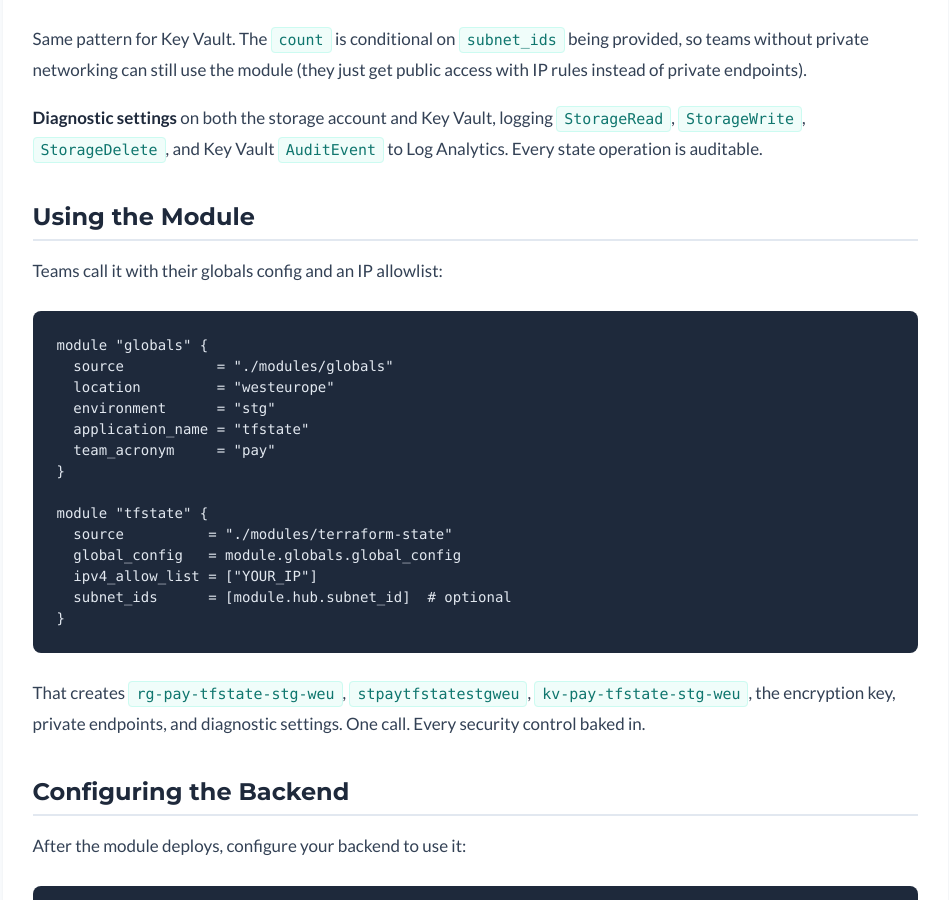
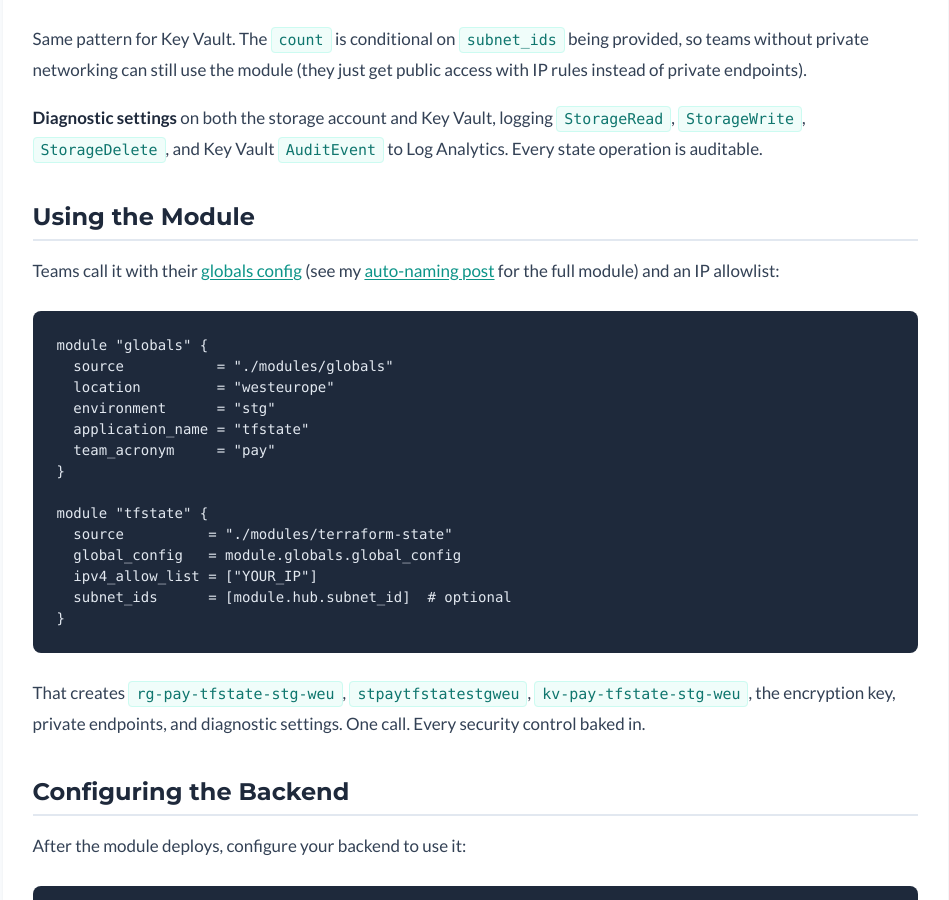
Before and after one commit to aminueza/aminueza.github.io, a Jekyll site: the page built from _posts/2026-03-11-terraform-remote-state-the-module-that-protects-itself.md, in a window 1280 px wide and 900 px high, scrolled down 3250 px. Shown: the whole window, without its empty margins (165-1114 px from the left). Built offline with Jekyll 4.4.1, drawn with Linux system fonts in a browser that asks for light colours; nearby versions of some CDN libraries; a style sheet for code colours, icons or effects is not loaded.

Commit message:
Link globals module references to auto-naming post and GitHub repo
Added links to the globals module GitHub source and the auto-naming
blog post in all three posts that reference globals/global_config.

Co-Authored-By: Claude Opus 4.6 (1M context) <noreply@anthropic.com>

````diff
--- a/_posts/2026-03-11-terraform-remote-state-the-module-that-protects-itself.md
+++ b/_posts/2026-03-11-terraform-remote-state-the-module-that-protects-itself.md
@@ -109,7 +109,7 @@ Same pattern for Key Vault. The `count` is conditional on `subnet_ids` being pro
 
 ## Using the Module
 
-Teams call it with their globals config and an IP allowlist:
+Teams call it with their [globals config](https://github.com/aminueza/taskflow-platform/tree/main/infrastructure/terraform/modules/globals) (see my [auto-naming post](/2026/03/11/autoname-every-azure-resource-with-one-module/) for the full module) and an IP allowlist:
 
 ```hcl
 module "globals" {
````
Also changed, not shown: _posts/2026-03-11-autoname-every-azure-resource-with-one-module.md (+1 -1 lines), _posts/2026-03-11-name-your-azure-resources-like-you-mean-it.md (+1 -1 lines).
